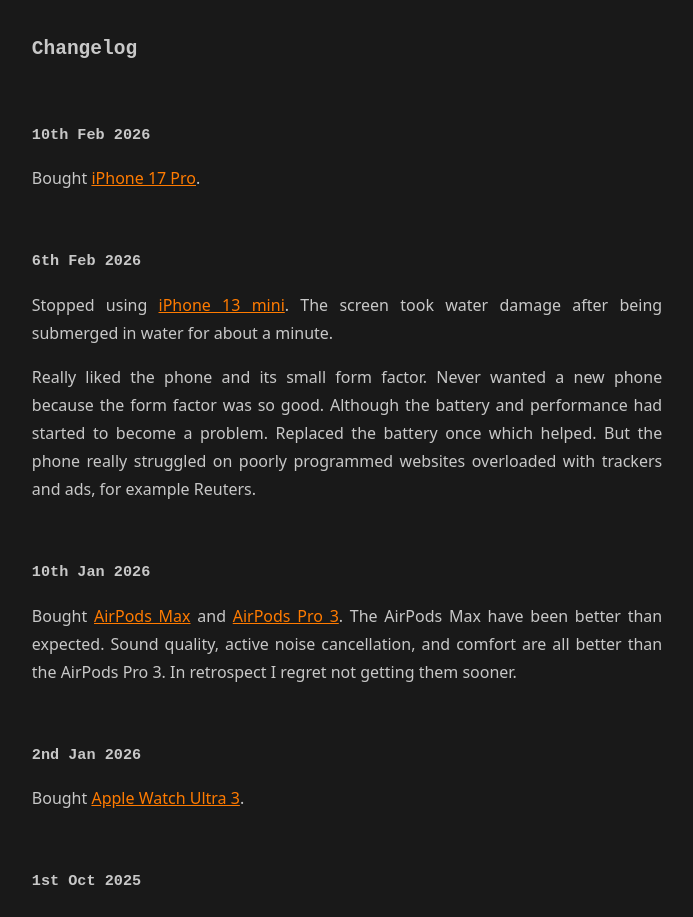
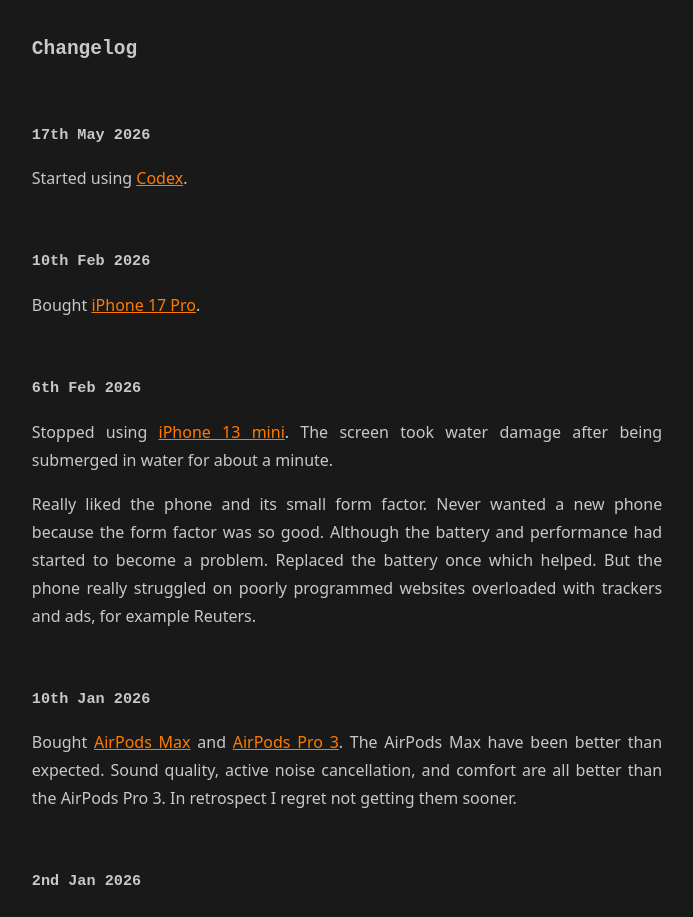
Before and after one commit to jonrh/jonrh.is, a Next.js app: page /tools in a window 1280 px wide. Shown: the part 2420-3337 px from the top of the page, without its empty margins (293-986 px from the left). Built offline with nearby package versions, Linux system fonts and the light colour scheme.

Commit message:
Adds Codex

```diff
--- a/pages/tools.js
+++ b/pages/tools.js
@@ -71,6 +71,7 @@
 const Cursor = () => <a href="https://cursor.com">Cursor</a>;
 const Claude = () => <a href="https://anthropic.com/claude">Claude</a>;
 const ClaudeCode = () => <a href="https://www.anthropic.com/claude-code">Claude Code</a>;
+const Codex = () => <a href="https://openai.com/codex/">Codex</a>;
 const WebStorm = () => <a href="https://www.jetbrains.com/webstorm/">WebStorm</a>;
 const PyCharm = () => <a href="https://www.jetbrains.com/pycharm/">PyCharm</a>;
 const DataGrip = () => <a href="https://www.jetbrains.com/datagrip/">DataGrip</a>;
@@ -173,6 +174,11 @@
 
 {/* =========================== Changelog ============================ */}
 <h2 id="changelog">Changelog</h2>
+<h3>17th May 2026</h3>
+<p>
+  Started using <Codex />.
+</p>
+
 <h3>10th Feb 2026</h3>
 <p>
   Bought <a href={iphone17pro}>iPhone 17 Pro</a>.
```
